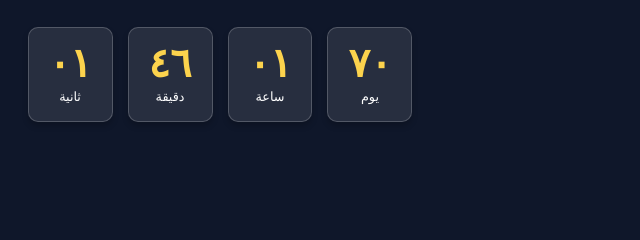
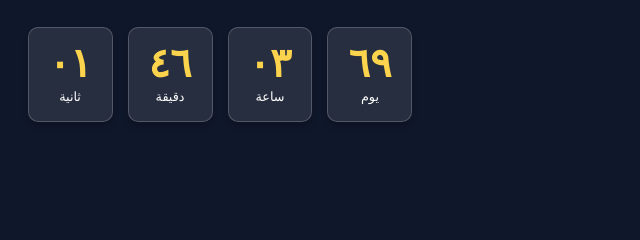
Before and after one commit to Mahdiyasser/ramadan, a plain HTML site: page index.html in a window 1280 px wide. Shown: the part 452-692 px from the top of the page, 420-1060 px from the left. Drawn offline with nearby package versions, Linux system fonts and the light colour scheme.

Commit message:
Update launch date

```diff
--- a/index.html
+++ b/index.html
@@ -297,7 +297,7 @@
     <script>
         // --- CONFIGURATION ---
         // Ensure this is the correct launch date you are testing with.
-        const LAUNCH_DATE = new Date('02 19, 2026 17:30:00').getTime();
+        const LAUNCH_DATE = new Date('02 18, 2026 19:30:00').getTime();
 
         const LANTERN_COUNT = 15;
         const CONTAINER_ID = 'lanterns';
```
